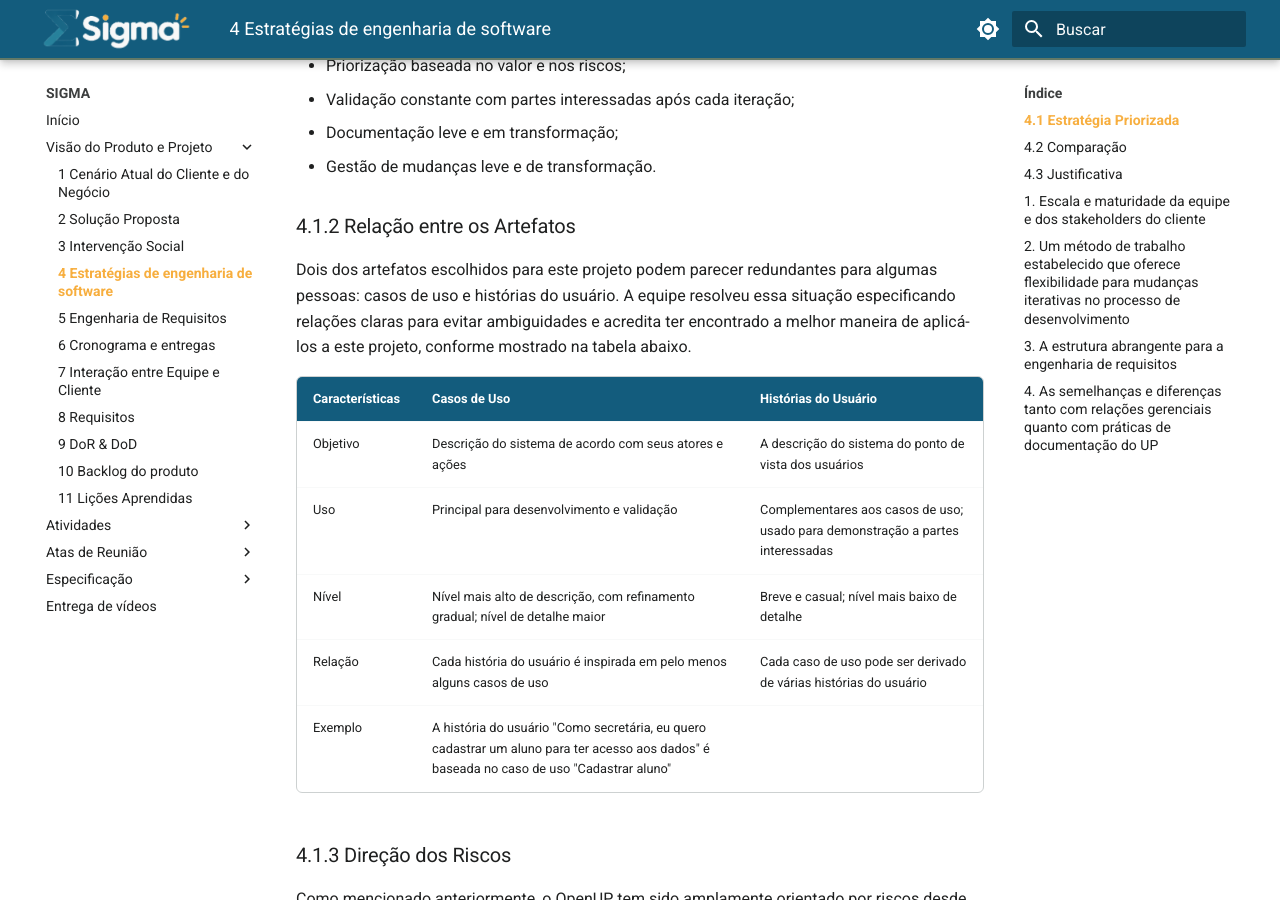
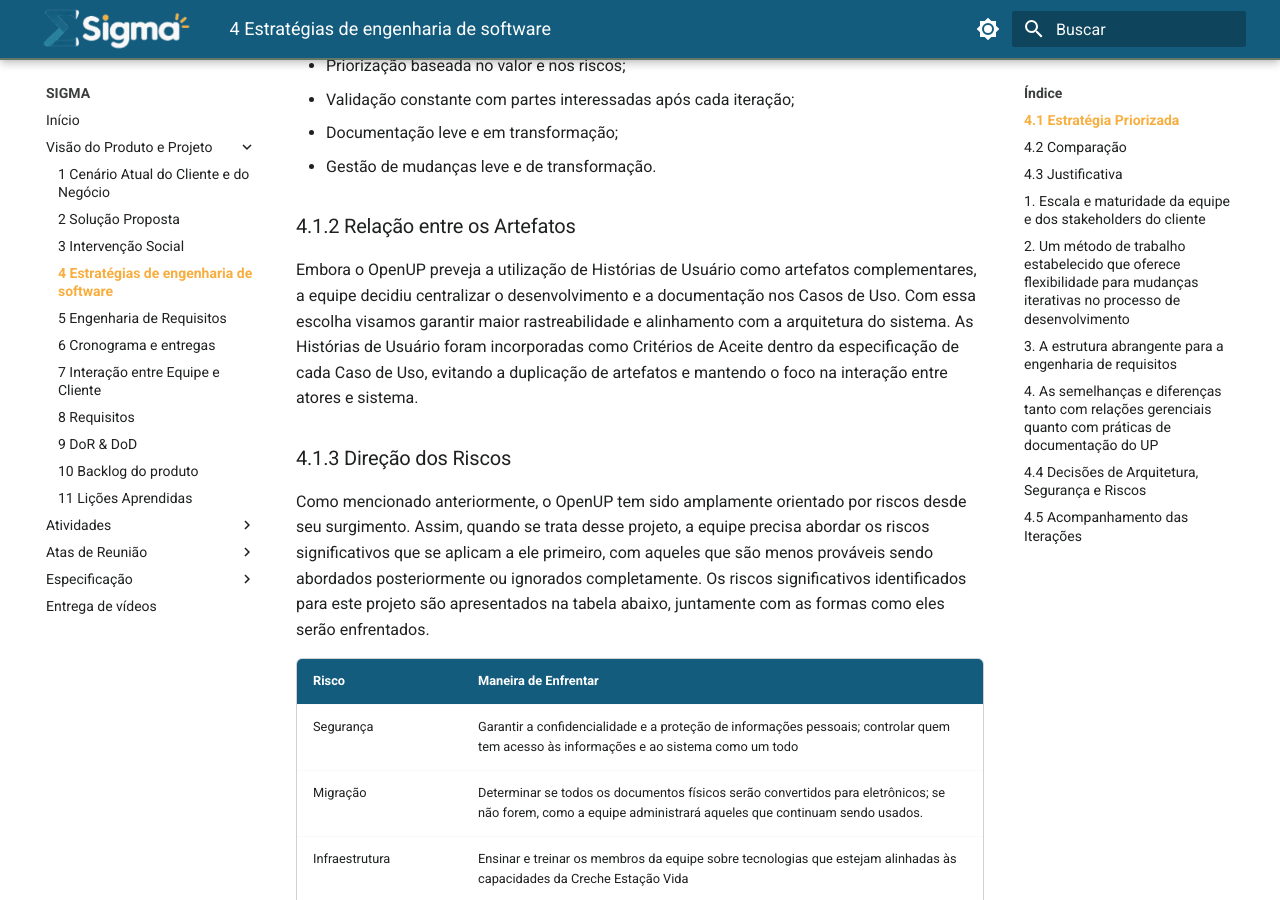
Before and after one commit to mdsreq-fga-unb/REQ-2026.2-T01-Sigma, an MkDocs documentation site: the page built from docs/doc-visao/4_estrategias.md, in a window 1280 px wide and 900 px high, scrolled down 2412 px. Built offline with MkDocs 1.6.1 and Material for MkDocs 9.7.7, drawn with Linux system fonts in a browser that asks for light colours; some of the changed text lies outside the part shown.

Commit message:
docs:update de estrategias

```diff
--- a/docs/doc-visao/4_estrategias.md
+++ b/docs/doc-visao/4_estrategias.md
@@ -57,15 +57,7 @@
 
 ### 4.1.2 Relação entre os Artefatos
 
-Dois dos artefatos escolhidos para este projeto podem parecer redundantes para algumas pessoas: casos de uso e histórias do usuário. A equipe resolveu essa situação especificando relações claras para evitar ambiguidades e acredita ter encontrado a melhor maneira de aplicá-los a este projeto, conforme mostrado na tabela abaixo.
-
-| Características | Casos de Uso | Histórias do Usuário |
-|-----------------|--------------|----------------------|
-| Objetivo | Descrição do sistema de acordo com seus atores e ações | A descrição do sistema do ponto de vista dos usuários |
-| Uso | Principal para desenvolvimento e validação | Complementares aos casos de uso; usado para demonstração a partes interessadas |
-| Nível | Nível mais alto de descrição, com refinamento gradual; nível de detalhe maior | Breve e casual; nível mais baixo de detalhe |
-| Relação | Cada história do usuário é inspirada em pelo menos alguns casos de uso | Cada caso de uso pode ser derivado de várias histórias do usuário |
-| Exemplo | A história do usuário "Como secretária, eu quero cadastrar um aluno para ter acesso aos dados" é baseada no caso de uso "Cadastrar aluno" | |
+Embora o OpenUP preveja a utilização de Histórias de Usuário como artefatos complementares, a equipe decidiu centralizar o desenvolvimento e a documentação nos Casos de Uso. Com essa escolha visamos garantir maior rastreabilidade e alinhamento com a arquitetura do sistema. As Histórias de Usuário foram incorporadas como Critérios de Aceite dentro da especificação de cada Caso de Uso, evitando a duplicação de artefatos e mantendo o foco na interação entre atores e sistema.
 
 ### 4.1.3 Direção dos Riscos
 
@@ -118,3 +110,26 @@
 ## 4. As semelhanças e diferenças tanto com relações gerenciais quanto com práticas de documentação do UP
 
 A principal diferença entre o OpenUP e o UP reside nos objetivos para os quais ambos foram originalmente desenvolvidos. Enquanto o UP visa proporcionar uma estrutura abrangente para atividades de governança e gestão de projetos na implementação de projetos de grande escala, a abordagem OpenUP visa oferecer métodos ágeis e mais leves para o mesmo objetivo. Assim, apesar de a estrutura de documentação e gerenciamento do UP ser extremamente rigorosa e poderosa, ela não se tornaria economicamente viável para um projeto conduzido por uma equipe reduzida de estudantes. No geral, no que diz respeito ao projeto para a Creche Estação Vida, a decisão de seguir o OpenUP se mostrou apropriada, pois oferece uma abordagem razoavelmente simples e ágil para o mesmo escopo e estrutura gerencial do UP.
+
+## 4.4 Decisões de Arquitetura, Segurança e Riscos
+
+Durante a fase de Elaboração, a equipe analisou os riscos técnicos e definiu as seguintes soluções para a arquitetura e infraestrutura do SIGMA, garantindo o embasamento técnico necessário para a etapa de Construção:
+
+| Categoria | Decisão Tomada | Risco Mitigado |
+| :--- | :--- | :--- |
+| **Arquitetura** | Backend em FastAPI (Python) e Frontend em Node.js, comunicando-se via API REST. | Facilita a separação de responsabilidades e a manutenção. |
+| **Banco de Dados** | PostgreSQL (relacional). | Garante integridade dos dados e suporta consultas complexas (RN02). |
+| **Segurança** | Autenticação via JWT e senhas criptografadas com Bcrypt. | Impede acessos não autorizados (RNF01, RNF02) e vazamento de senhas. |
+| **Backup** | Rotina de backup diário do banco de dados via volumes do Docker. | Mitiga a perda de dados em caso de falha no servidor. |
+| **Hospedagem** | Conteinerização com Docker. | Garante que o sistema rode de forma idêntica em qualquer ambiente. |
+
+## 4.5 Acompanhamento das Iterações
+
+Para garantir a transparência do processo OpenUP e rastrear a execução das atividades, a equipe mantém o seguinte registro de acompanhamento:
+
+| Iteração | Planejado | Concluído | Replanejado / Pendências |
+| :--- | :--- | :--- | :--- |
+| **Iteração 1** | Documento de Visão, Rich Picture | Entregue no prazo. | - |
+| **Iteração 2** | Backlog inicial, priorização MoSCoW | Entregue. | Matriz de priorização ajustada após feedback. |
+| **Iteração 3** | Prototipação e decisões de arquitetura | **Concluída em 04/11**. | Protótipos validados com a cliente. Decisões de arquitetura documentadas. |
+| **Iteração 4** | Cadastro de cards e controle de acesso | Em andamento. | - |
```
